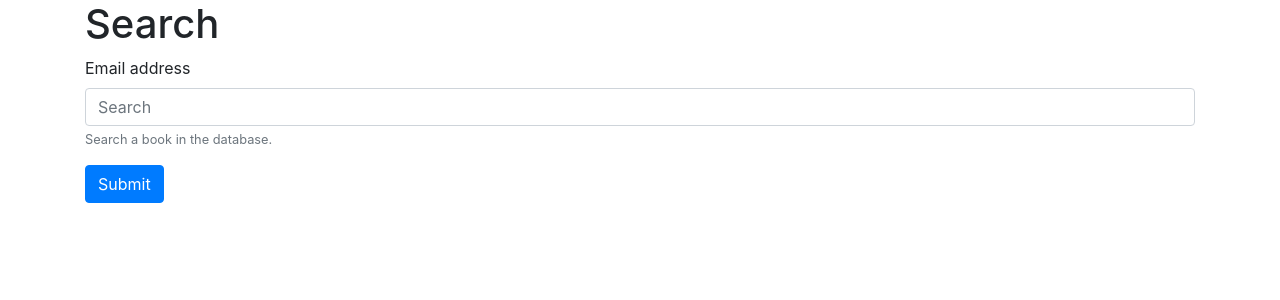
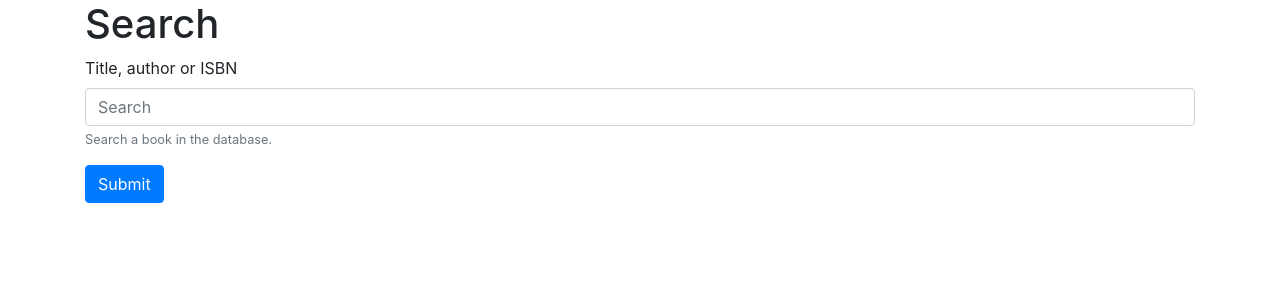
Before and after one commit to Thib-G/cs50project1, a Flask app: page /search in a window 1280 px wide. Shown: the part 56-356 px from the top of the page. Run offline with Flask 2, Linux system fonts and the light colour scheme; some libraries are stand-ins or nearby versions.

Commit message:
Change label

```diff
--- a/templates/search_form.html
+++ b/templates/search_form.html
@@ -7,7 +7,7 @@
 {% block body %}
     <form action="{{ url_for('search')}}" method="post">
         <div class="form-group">
-            <label for="exampleInputSearch">Email address</label>
+            <label for="exampleInputSearch">Title, author or ISBN</label>
             <input
                 type="text"
                 class="form-control"
```
